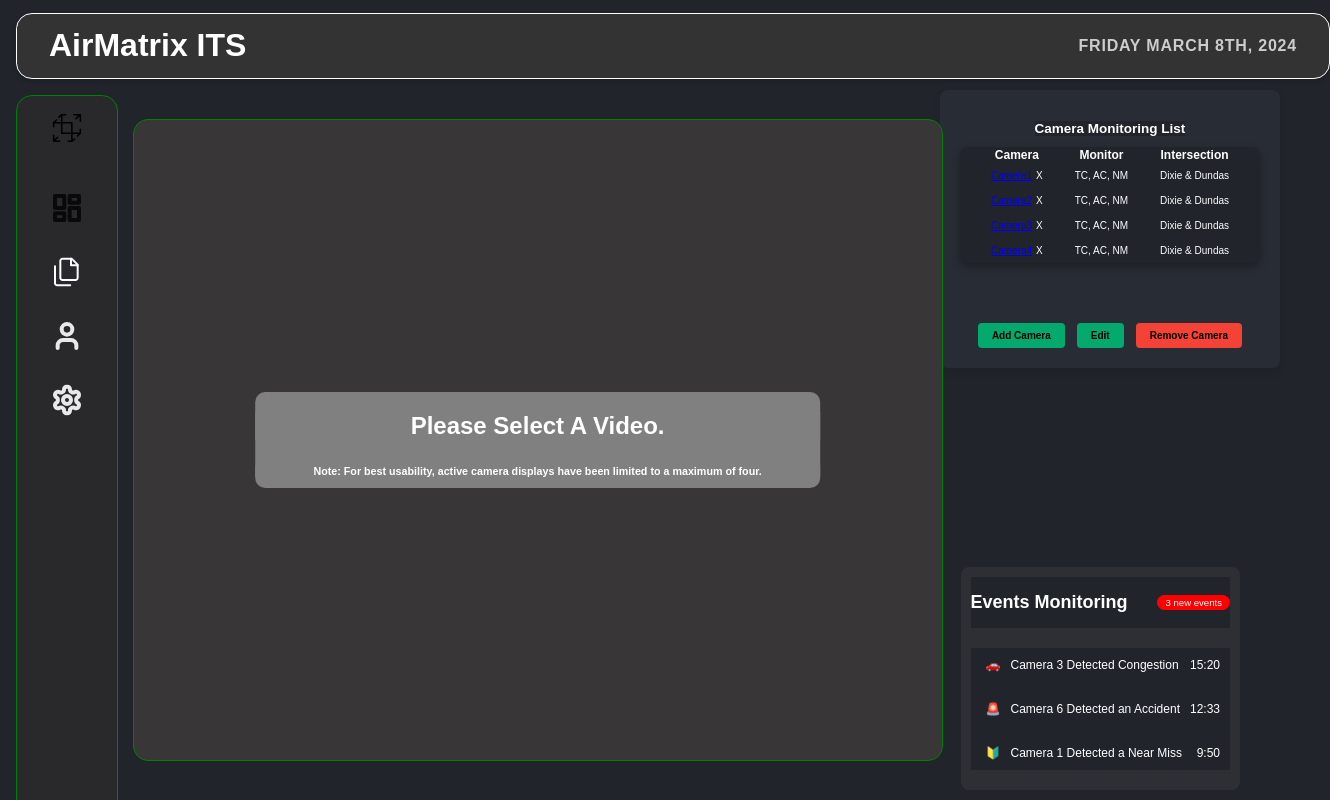
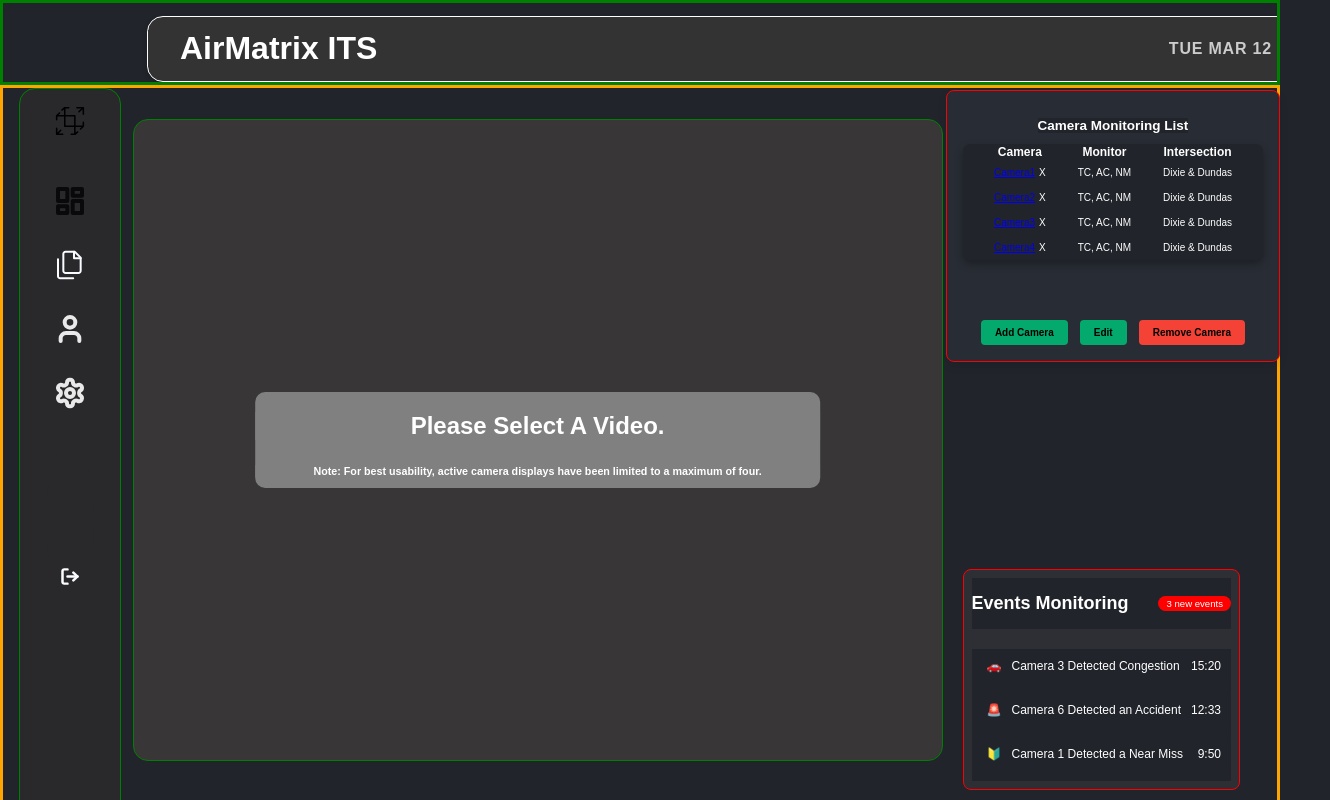
Before and after one commit to hassaan141/itsdashboard, a React (Create React App) app: page / in a window 1280 px wide. Shown: the top 800 px of the page, 1330 px wide, since content can reach past the window. Built offline with nearby package versions, Linux system fonts and the light colour scheme.

Commit message:
test.json

```diff
--- a/src/App.css
+++ b/src/App.css
@@ -1,5 +1,7 @@
 *{
   background-color: #21252b;
+  overflow-y: hidden;
+  overflow-x: hidden;
 }
 
 body {
@@ -13,16 +15,16 @@ body {
   flex-direction: column;
   align-items: center;
   background-color: #282c34;
-  padding: 20px;
+  padding: 1rem;
   border-radius: 8px;
   box-shadow: 0 4px 8px rgba(0, 0, 0, 0.1);
   color: white;
   font-size: 9px;
   margin-top: 7%;
-  position:absolute;
+  position:fixed;
   top:0;
   right:0;
-  /* border: 1px solid red; */
+  border: 1px solid red;
   height: fit-content;
   width: fit-content;
 }
@@ -309,53 +311,20 @@ th{
   color: white;
 }
 
-
-
-
-/*
-.Headerlist li {
-  padding: 5px 10px;
+.jsondiv{
+  padding: "100rem";
+  border: 1px solid red;
 }
 
-.ScrollableList {
-  overflow-y: auto;
-  max-height: 200px;
-  background: #282c34;
-  overflow-y: auto;
-  max-height: 200px;
-  border: 1px solid #ccc;
+.border-vp{
+  border: 3px solid green;
 }
 
-.ScrollableList ul {
-  list-style: none;
-  padding: 0;
-  margin: 0;
-  display: grid;
-  grid-template-columns: repeat(4, 1fr);
-  padding: 10px;
-  list-style: none;
-  padding: 0;
-  display: flex;
-  gap: 10px;
-  justify-content: space-between
+.border-nav{
+  border: 3px solid orange;
+
 }
 
-.ScrollableList li {
-  padding: 5px 10px;
-  display: flex;
-  align-items: center;
-  color: #ccc;
+.border-top{
+  border: 3px solid green;
 }
-
-.ScrollableList a {
-  color: #61dafb;
-  text-decoration: none;
-  margin-right: 10px;
-}
-
-.ScrollableList button {
-  background: none;
-  border: none;
-  color: white;
-  cursor: pointer;
-} */
--- a/src/App.js
+++ b/src/App.js
@@ -8,9 +8,17 @@ import Nav from './Nav/nav'
 function App() {
   return (
     <div className="App">
-      <Top/>
-      <Nav/>
-      <VideoPlayer />
+    <div className='border-top'>
+    <Top/>
+    </div>
+    <div className='border-nav'>
+    <Nav/>
+    </div>
+    <div className='border-vp'>
+    <VideoPlayer />
+    </div>
+
+
     </div>
   );
 }
--- a/src/Events/EventsMonitoring.css
+++ b/src/Events/EventsMonitoring.css
@@ -3,12 +3,12 @@
     color: #fff;
     border-radius: 8px;
     max-width: 300px;
-    /* border: 1px solid red; */
+    border: 1px solid red;
     margin-right: 30px;
     position: fixed;
     right: 10px;
     bottom: 10px;
-    padding: 10px; /* Padding inside the div, which adds to the content size */
+    padding: 0.5rem; /* Padding inside the div, which adds to the content size */
     font-size: 12px;
   }
 
--- a/src/Nav/nav.styles.css
+++ b/src/Nav/nav.styles.css
@@ -20,9 +20,10 @@
   padding: var(--nav-padding) 0;
   width: var(--nav-width);
   height: 90vh;
-  margin-top: 1rem;
+  margin-top: 0rem;
   margin-left: 1rem;
   border-radius: 1rem;
+  margin-right: 20rem;
   margin-bottom: 10rem;
   color: var(--icon-color);
 
@@ -79,7 +80,7 @@
 .Logout {
   background-color: var(--background-nav);
   background-color: var(--background-nav);
-  padding-top: 23rem;
+  padding-top: 7rem;
   margin-top: var(--logout-margin-top);
   width: var(--logout-icon-size);
   height: var(--logout-icon-size);
@@ -87,7 +88,6 @@
   display: flex;
   justify-content: center;
   align-items: center;
-
 }
 
 .Logout img {
--- a/src/Top/top.jsx
+++ b/src/Top/top.jsx
@@ -1,7 +1,9 @@
 import React from 'react'
 import './top.styles.css'
 
+
 const Top =()=> {
+  const date = new Date();
   return (
     <nav className='top'>
 
@@ -10,9 +12,7 @@ const Top =()=> {
       </h1>
 
       <div className='date'>
-        <h6>
-          Friday March 8th, 2024
-        </h6>
+       <h6>{date.toDateString()}</h6>
       </div>
     </nav>
   )
--- a/src/Top/top.styles.css
+++ b/src/Top/top.styles.css
@@ -6,10 +6,10 @@
   align-items: center; /* Vertically centers the children */
   border: 1px solid white;
   box-shadow: 0 2px 5px rgba(0, 0, 0, 0.2); /* Subtle shadow for depth */
-  margin-left: 1rem;
+  margin-left: 9rem;
   margin-top:1%;
   height: 4rem;
-  width: 82rem;
+  width: 75rem;
   margin-right:1rem;
   border-radius: 1rem;
 }
--- a/src/VideoPlayer.jsx
+++ b/src/VideoPlayer.jsx
@@ -1,6 +1,7 @@
 import React, { useState, useEffect } from 'react';
 import './App.css';
 import EventsMonitoring from './Events/EventsMonitoring';
+import Test from "./test.json"
 
 
 function VideoPlayer() {
@@ -9,9 +10,22 @@ function VideoPlayer() {
   const [showVideo3, setShowVideo3] = useState(false);
   const [showVideo4, setShowVideo4] = useState(false);
   const [showText, setText] = useState(true);
+
   const activeVideos = [showVideo1, showVideo2, showVideo3, showVideo4].filter(Boolean).length;
   const boxClass = `box ${activeVideos === 1 ? "full" : activeVideos === 2 ? "half" : "quarter"}`;
 
+  const boundingBoxStyle = {
+    backgroundColor:'transparent',
+
+    position: 'relative',
+
+    border: '2px solid red',
+    // Directly use the values without template literals
+    top: `${Test.data.bounding_box.top_left.y}px`,
+    left: `${Test.data.bounding_box.top_left.x}px`,
+    width: `${Test.data.bounding_box.bottom_right.x - Test.data.bounding_box.top_left.x}px`,
+    height: `${Test.data.bounding_box.bottom_right.y - Test.data.bounding_box.top_left.y}px`
+  };
 
   const [boldRows, setBoldRows] = useState({});
   const toggleBoldRow = (rowIndex) => {
@@ -37,6 +51,7 @@ function VideoPlayer() {
 
   return (
     <div>
+
       <div className="gTNrZz">
        <h2>Camera Monitoring List</h2>
        <div className='Patrols'>
@@ -159,6 +174,7 @@ function VideoPlayer() {
               <source src={`${process.env.PUBLIC_URL}/vid3.mp4`} type="video/mp4" />
               Your browser does not support the video tag.
             </video>
+            <div style={boundingBoxStyle}></div>
           </div>
         )}
 
--- /dev/null
+++ b/src/test.json
@@ -0,0 +1,15 @@
+{
+    "success": true,
+    "data": {
+        "camera_number": 3,
+        "congestion_detected": true,
+        "congestion_level": "heavy",
+        "detection_time": "2024-03-03T14:30:00Z",
+        "expected_end_time": "2024-03-03T15:00:00Z",
+        "bounding_box": {
+            "top_left": {"x": 150, "y": 100},
+            "bottom_right": {"x": 450, "y": 400}
+        }
+    },
+    "error": null
+}
```
